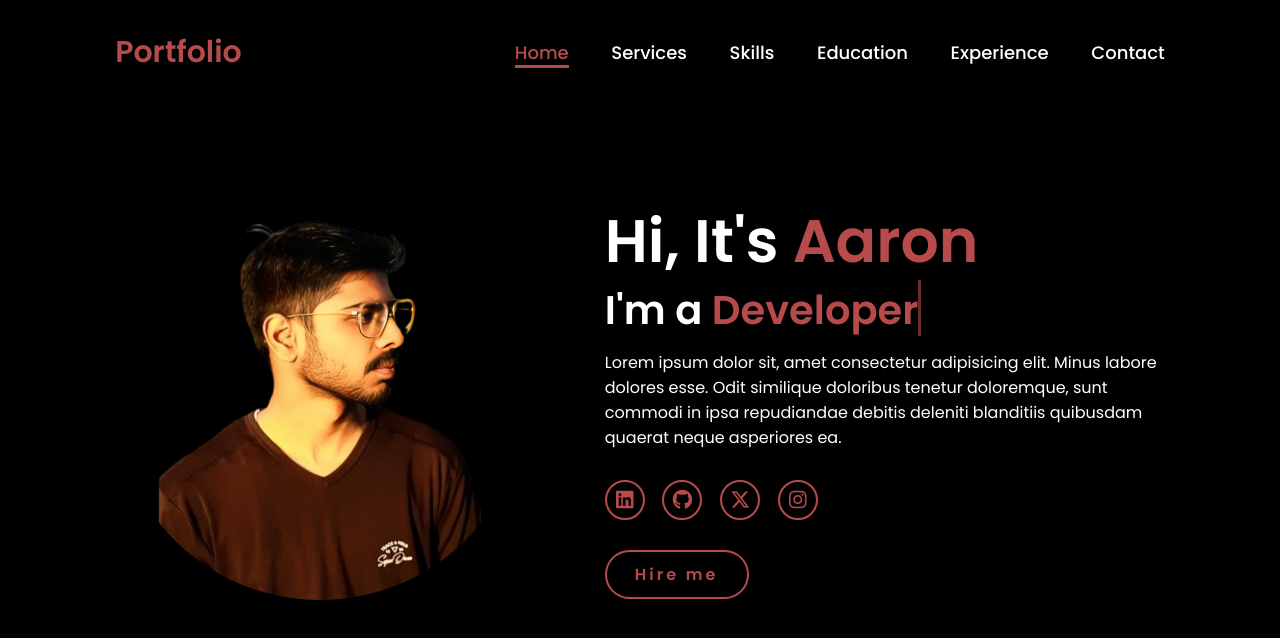
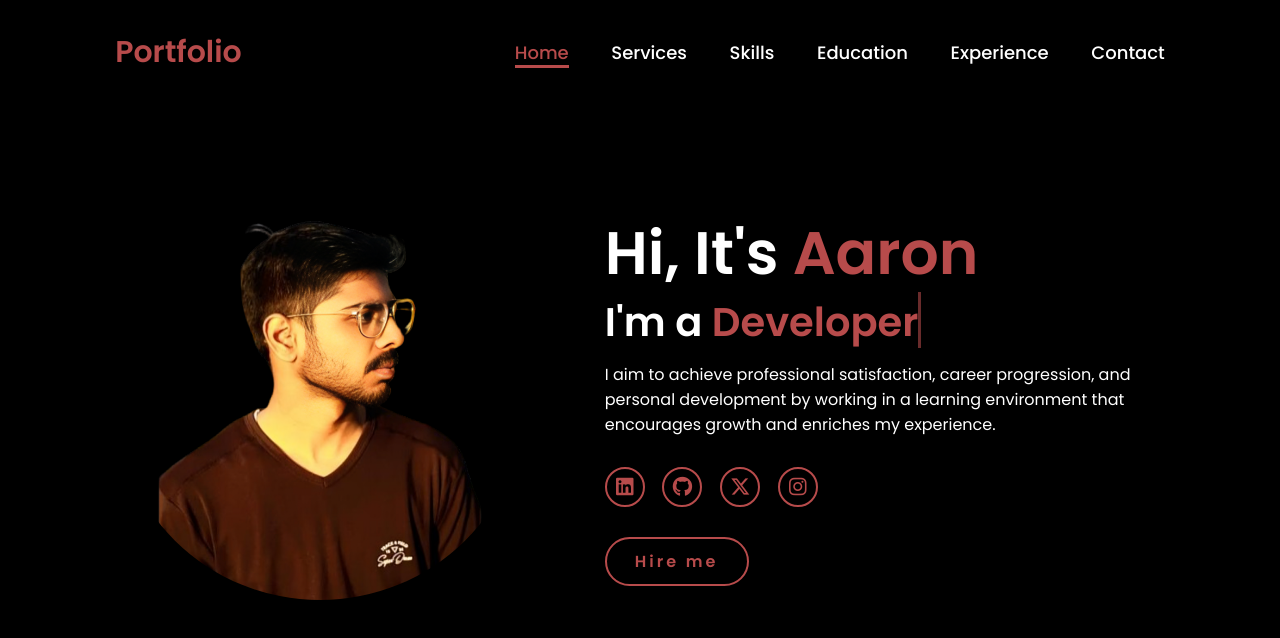
Before and after one commit to aaronwillyOG/Portfolio, a plain HTML site: page index.html in a window 1280 px wide. Drawn offline with Linux system fonts and the light colour scheme.

Commit message:
Update index.html

```diff
--- a/index.html
+++ b/index.html
@@ -28,7 +28,7 @@
         <div class="home-content">
             <h1>Hi, It's <span>Aaron</span></h1>
             <h3 class="typing-text">I'm a <span></span></h3>
-            <p>Lorem ipsum dolor sit, amet consectetur adipisicing elit. Minus labore dolores esse. Odit similique doloribus tenetur doloremque, sunt commodi in ipsa repudiandae debitis deleniti blanditiis quibusdam quaerat neque asperiores ea.</p>
+            <p>I aim to achieve professional satisfaction, career progression, and personal development by working in a learning environment that encourages growth and enriches my experience.</p>
             <div class="social-icons">
                 <a href="https://www.linkedin.com/in/aaron-willy/"><i class="fa-brands fa-linkedin"></i></a>
                 <a href="https://github.com/TGfusion"><i class="fa-brands fa-github"></i></a>
```
